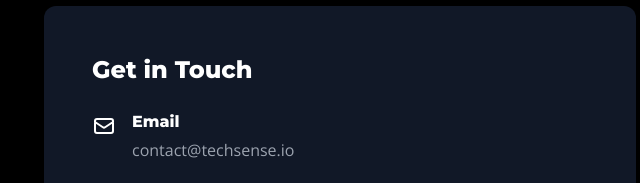
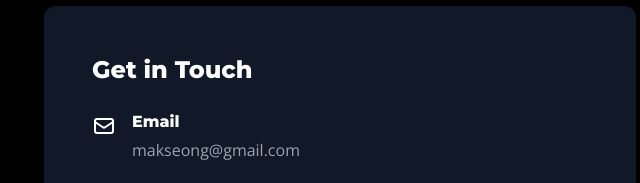
Before and after one commit to Kim-Hakseong/Kim-Hakseong.github.io, a plain HTML site: page index.html in a window 1280 px wide. Shown: the part 5700-5883 px from the top of the page, 620-1260 px from the left. Drawn offline with nearby package versions, Linux system fonts and the light colour scheme; animation ran at ten frames a second.

Commit message:
Update index.html

```diff
--- a/index.html
+++ b/index.html
@@ -837,7 +837,7 @@
                             </div>
                             <div>
                                 <h4 class="font-bold mb-1">Email</h4>
-                                <a href="mailto:makseong@gmail.com" class="text-gray-400 hover:text-accent transition">contact@techsense.io</a>
+                                <a href="mailto:makseong@gmail.com" class="text-gray-400 hover:text-accent transition">makseong@gmail.com</a>
                             </div>
                         </div>
 
```
